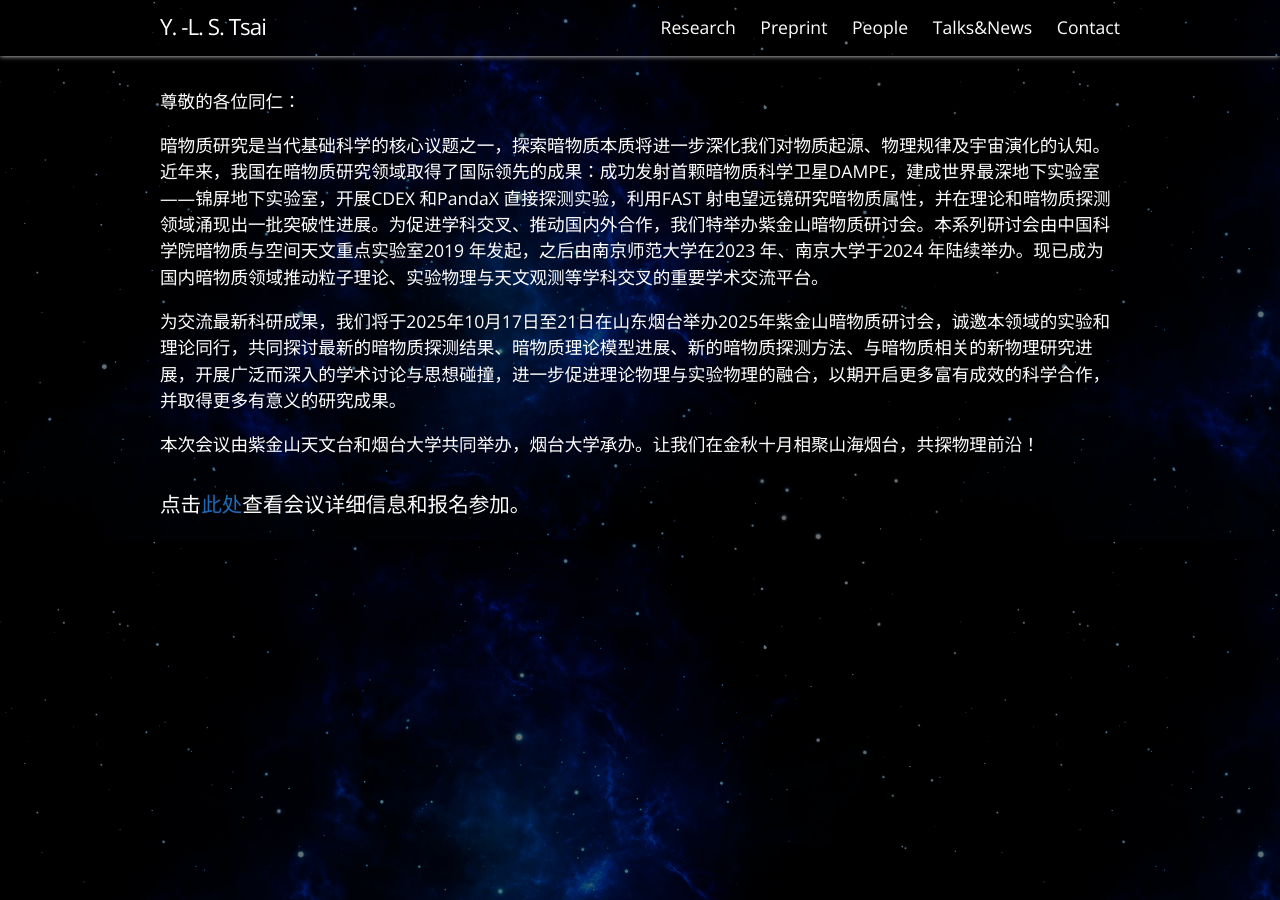
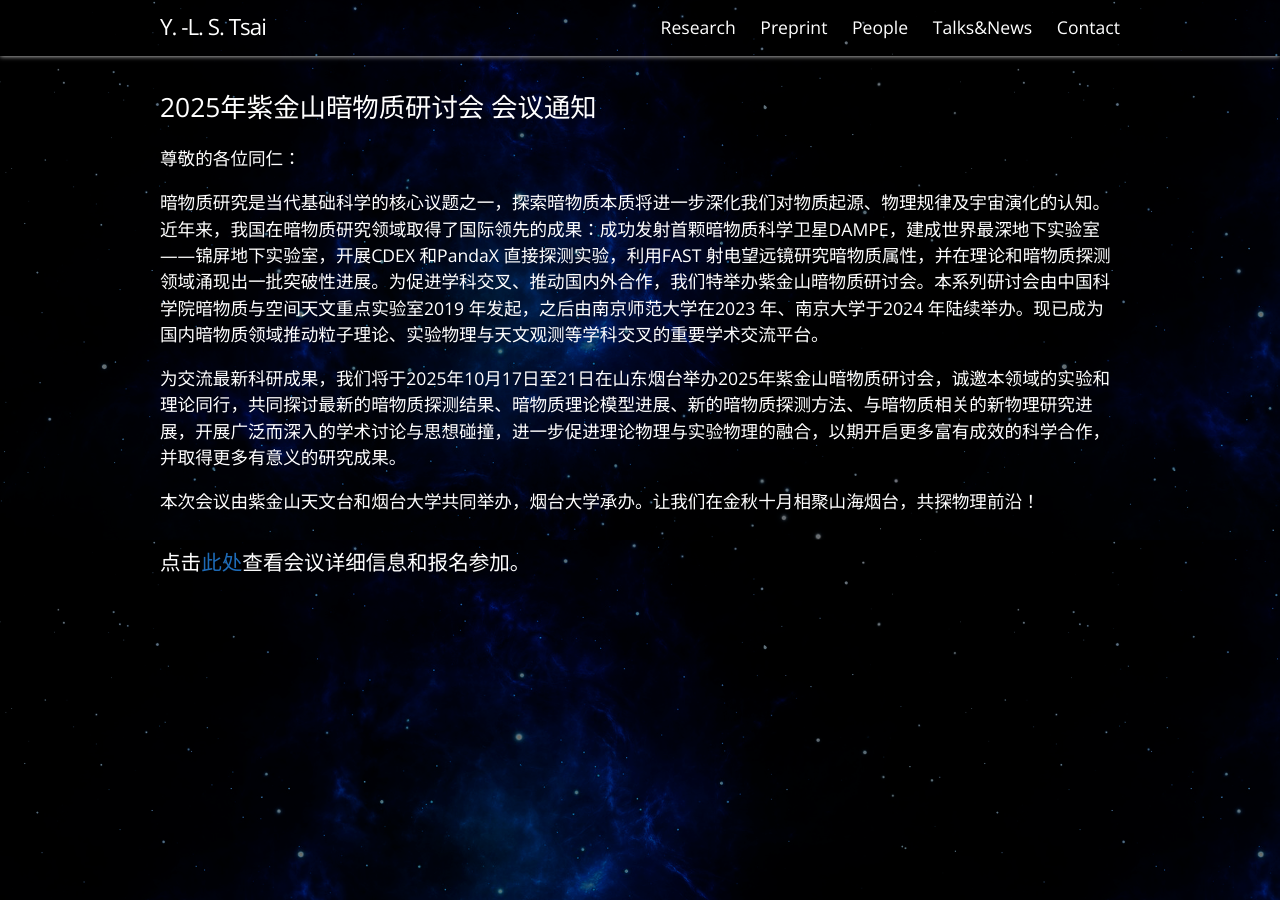
Before and after one commit to smingtsai/PMOdarkmatter, a Jekyll site: the page built from _posts/Talks_News/2025-06-26-1330.md, in a window 1280 px wide. Built offline with Jekyll 4.4.1, drawn with Linux system fonts in a browser that asks for light colours.

Commit message:
add 2 md

```diff
--- a/_posts/Talks_News/2025-06-26-1330.md
+++ b/_posts/Talks_News/2025-06-26-1330.md
@@ -8,6 +8,9 @@ weburl:
 location: ""
 time: ""
 ---
+
+## 2025年紫金山暗物质研讨会 会议通知
+
 尊敬的各位同仁：
 
 暗物质研究是当代基础科学的核心议题之一，探索暗物质本质将进一步深化我们对物质起源、物理规律及宇宙演化的认知。近年来，我国在暗物质研究领域取得了国际领先的成果：成功发射首颗暗物质科学卫星DAMPE，建成世界最深地下实验室——锦屏地下实验室，开展CDEX 和PandaX 直接探测实验，利用FAST 射电望远镜研究暗物质属性，并在理论和暗物质探测领域涌现出一批突破性进展。为促进学科交叉、推动国内外合作，我们特举办紫金山暗物质研讨会。本系列研讨会由中国科学院暗物质与空间天文重点实验室2019 年发起，之后由南京师范大学在2023 年、南京大学于2024 年陆续举办。现已成为国内暗物质领域推动粒子理论、实验物理与天文观测等学科交叉的重要学术交流平台。
```
